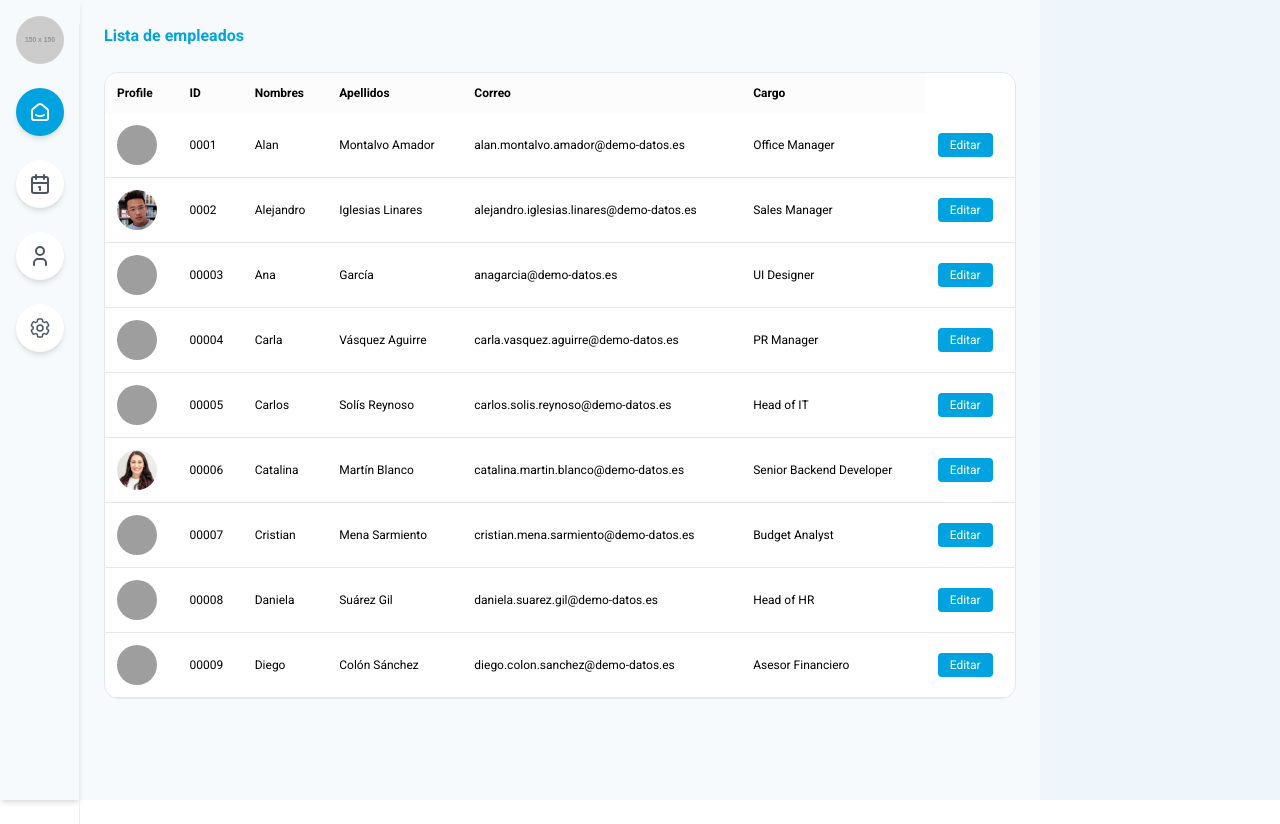
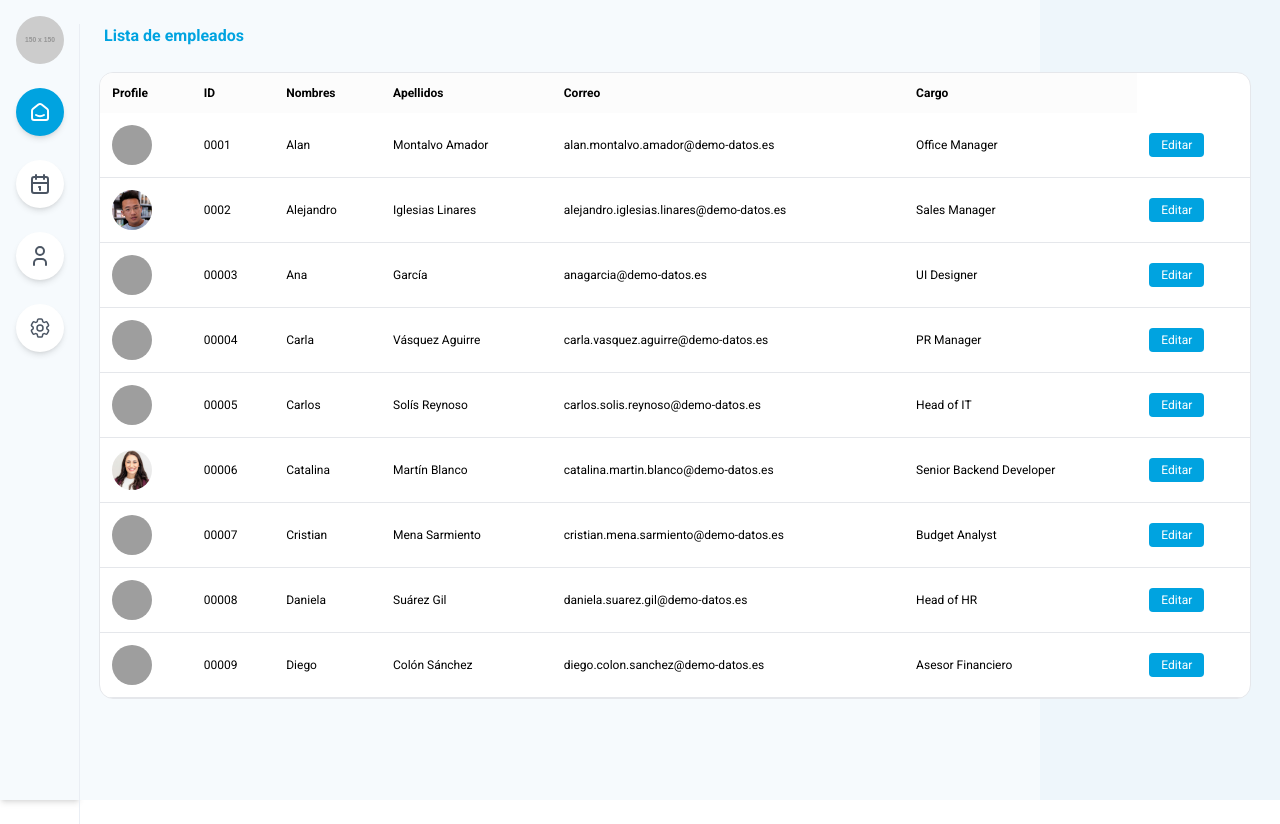
Before and after one commit to LorelizDev/AssecoSync_client, a React (Vite) app: page /AdminEmployeeList in a window 1280 px wide. Built offline with nearby package versions, Linux system fonts and the light colour scheme; grey boxes are pictures that could not be loaded; a web font is replaced by a local one.

Commit message:
feat(employees): improve styling for employees list table and component

```diff
--- a/src/components/EmployeeList.jsx
+++ b/src/components/EmployeeList.jsx
@@ -2,7 +2,7 @@ import React from 'react';
 
 const EmployeeList = ({ employees }) => {
   return (
-    <div className="w-[1360] bg-white rounded-[14px] border border[#b8b8b8] overflow-hidden">
+    <div className="w-full overflow-x-auto bg-white rounded-[14px] border border[#b8b8b8]">
       <table className="w-full text-xs">
         <thead className="bg-[#fcfcfc]">
           <tr>
--- a/src/pages/AdminEmployeeList.jsx
+++ b/src/pages/AdminEmployeeList.jsx
@@ -87,18 +87,21 @@ const AdminEmployeeList = () => {
         <Sidebar />
       </div>
 
-      {/* Área principal (80% del ancho) */}
-      <div className="w-4/5 bg-primarybg">
-        <div className="container mx-auto p-6">
+      {/* Main Area */}
+      <div className="relative w-4/5 bg-primarybg">
+        <div className="container mx-auto px-6 py-6">
           <h1 className="text-1xl text-primary font-bold mb-6">
             Lista de empleados
           </h1>
-          <EmployeeList employees={employees} />{' '}
-          {/* Use the EmployeeList component */}
+
+          {/* Wrapper to break out of container */}
+          <div className="absolute -right-[22%] w-[120%]">
+            <EmployeeList employees={employees} />
+          </div>
         </div>
       </div>
 
-      {/* Lado derecho (20% del ancho) */}
+      {/* Right Side */}
       <div className="w-1/5 bg-secondarybg"></div>
     </div>
   );
```
